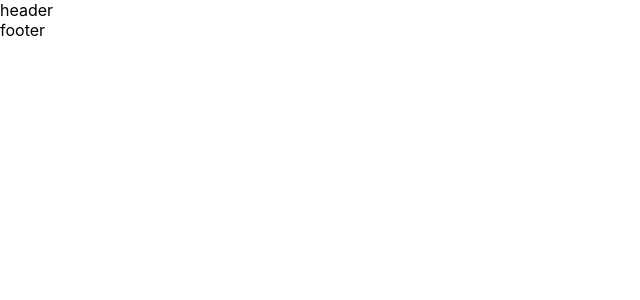
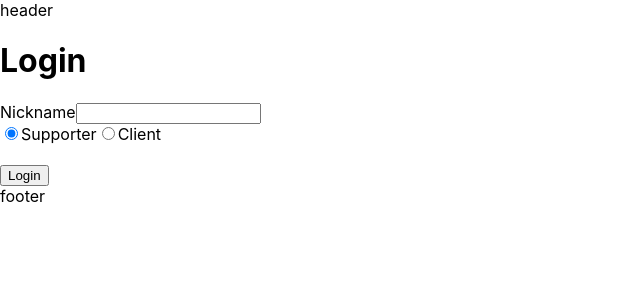
Before and after one commit to butter-cloud/react-playground, a React (Create React App) app: page /login in a window 1280 px wide. Before the commit this address had no page. Shown: the top 300 px of the page, without its empty margins (0-640 px from the left). Built offline with nearby package versions, Linux system fonts and the light colour scheme.

Commit message:
[Tech support] add login page

```diff
--- a/package.json
+++ b/package.json
@@ -3,6 +3,7 @@
   "version": "0.1.0",
   "private": true,
   "dependencies": {
+    "axios": "^1.7.9",
     "cra-template": "1.2.0",
     "react": "^18.3.1",
     "react-dom": "^18.3.1",
--- a/src/pages/Home.jsx
+++ b/src/pages/Home.jsx
@@ -1,4 +1,4 @@
-const Home = (props) => {
+const Home = () => {
   return (
     <>
       <h3>This is home</h3>
--- /dev/null
+++ b/src/pages/Login.jsx
@@ -0,0 +1,65 @@
+import axios from 'axios'
+import { useState } from 'react'
+
+export default function Login() {
+  const [nickname, setNickname] = useState('')
+  const [role, setRole] = useState('supporter')
+
+  const handleLogin = () => {
+    const data = {
+      nickname: nickname,
+      role: role,
+    }
+
+    console.log('current data : ', data)
+
+    axios
+      .post('http://localhost:8080/login', data)
+      .then((res) => {
+        if (!res.data.success) {
+          console.warn(res.data.message)
+          alert("이미 사용중인 닉네임입니다. 다른 이름을 입력해주세요.")
+          return
+        }
+        console.log(res.data.message)
+      })
+      .catch((err) => {
+        console.error(err)
+      })
+  }
+
+  return (
+    <>
+      <h1>Login</h1>
+      <label>Nickname</label>
+      <input
+        type={'text'}
+        onChange={(e) => {
+          setNickname(e.target.value)
+        }}
+      ></input>
+      <br />
+      <label>
+        <input
+          type="radio"
+          value="supporter"
+          checked={role === 'supporter'}
+          onChange={() => setRole('supporter')}
+        />
+        Supporter
+      </label>
+      <label>
+        <input
+          type="radio"
+          value="client"
+          checked={role === 'client'}
+          onChange={() => setRole('client')}
+        />
+        Client
+      </label>
+      <br />
+      <br />
+      <button onClick={handleLogin}>Login</button>
+    </>
+  )
+}
--- a/src/routes/AppRoutes.jsx
+++ b/src/routes/AppRoutes.jsx
@@ -2,6 +2,7 @@ import { Route, Routes } from 'react-router-dom'
 import Home from '../pages/Home'
 import Layout from '../components/Layout'
 import Playground from '../pages/Playground'
+import Login from '../pages/Login'
 
 const AppRoutes = () => {
   return (
@@ -10,6 +11,7 @@ const AppRoutes = () => {
         <Routes>
           <Route path="/" element={<Home />} />
           <Route path="/playground" element={<Playground />} />
+          <Route path="/login" element={<Login />} />
         </Routes>
       </Layout>
     </>
```
Also changed, not shown: 1 other file (tests, documents, lock files or other folders).
